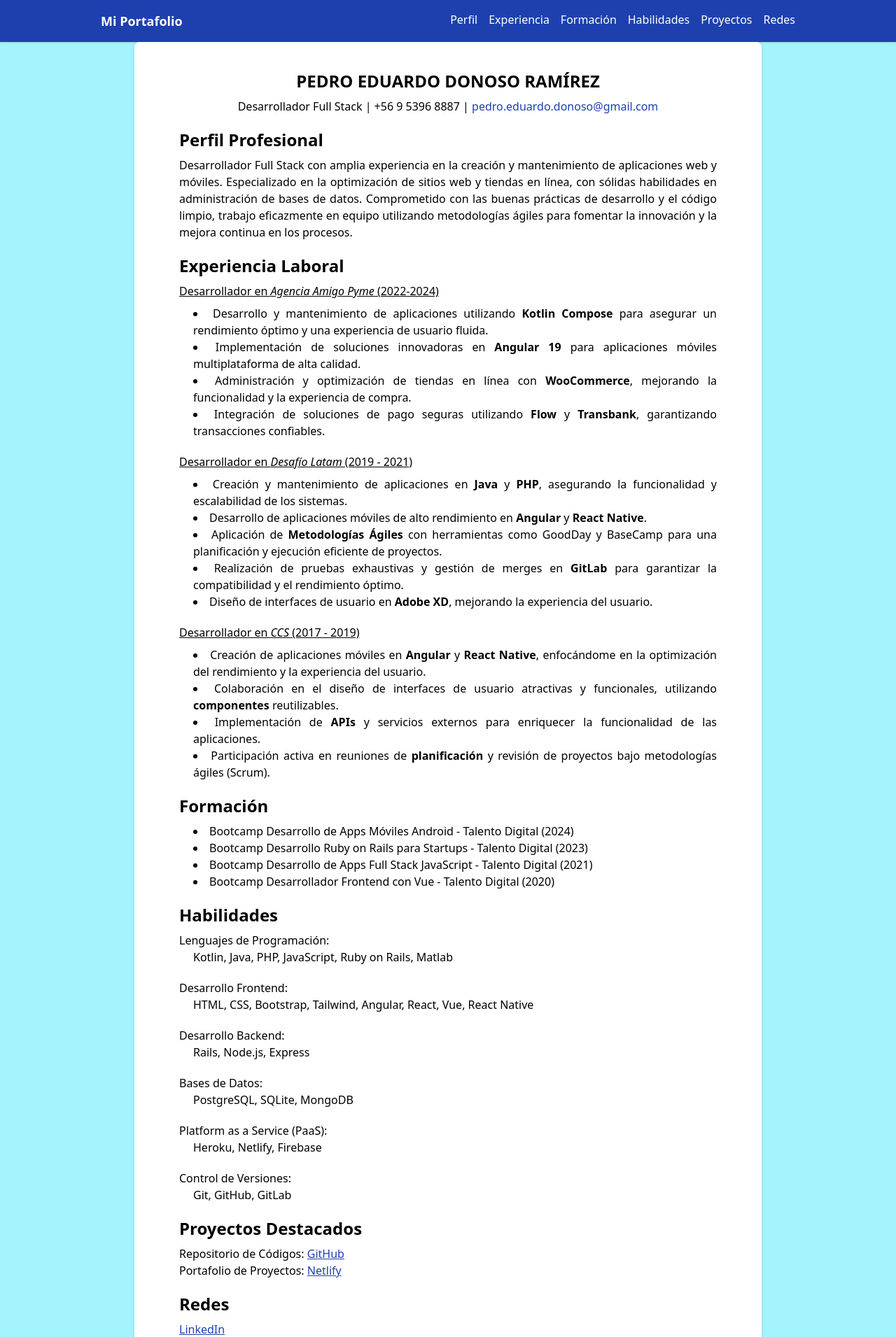
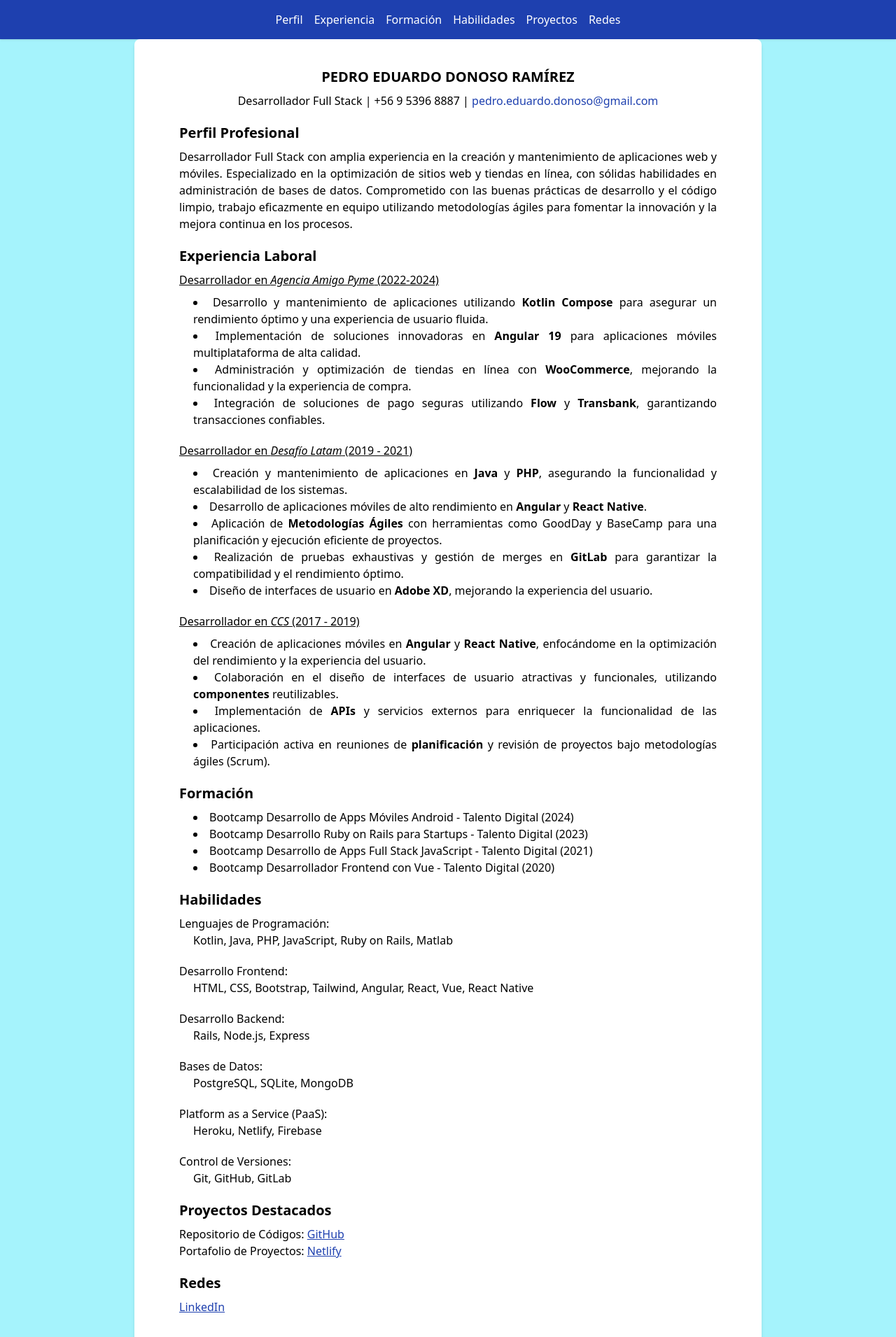
Before and after one commit to pedro-donoso/portafolio-nextjs, a Next.js app: page / in a window 1280 px wide. Shown: the top 1911 px of the page at 70% size. Built offline with nearby package versions, Linux system fonts and the light colour scheme.

Commit message:
reduzco tamaños

```diff
--- a/app/page.tsx
+++ b/app/page.tsx
@@ -3,11 +3,11 @@ import React from 'react';
 const Home: React.FC = () => {
   return (
     <main className='px-16 py-10 max-w-4xl mx-auto bg-white rounded-lg shadow-md'>
-      <h1 className='text-2xl font-bold mb-2 text-center'>PEDRO EDUARDO DONOSO RAMÍREZ</h1>
+      <h1 className='text-xl font-bold mb-2 text-center'>PEDRO EDUARDO DONOSO RAMÍREZ</h1>
       <p className='mt-2 text-center'>Desarrollador Full Stack | +56 9 5396 8887 | <a href="mailto:pedro.eduardo.donoso@gmail.com" className='text-blue-800'>pedro.eduardo.donoso@gmail.com</a></p>
 
       <section className='mt-5' id='perfil'>
-        <h2 className='text-2xl font-bold mb-2'>Perfil Profesional</h2>
+        <h2 className='text-xl font-bold mb-2'>Perfil Profesional</h2>
         <p className='text-justify'>
           Desarrollador Full Stack con amplia experiencia en la creación y mantenimiento de aplicaciones web
           y móviles. Especializado en la optimización de sitios web y tiendas en línea, con sólidas habilidades
@@ -18,7 +18,7 @@ const Home: React.FC = () => {
       </section>
 
       <section className='mt-5' id='experiencia'>
-        <h2 className='text-2xl font-bold mb-2'>Experiencia Laboral</h2>
+        <h2 className='text-xl font-bold mb-2'>Experiencia Laboral</h2>
         <h3 className='mb-2 underline'>Desarrollador en <i>Agencia Amigo Pyme</i> (2022-2024)</h3>
         <ul className='list-disc list-inside ml-5 mb-5 text-justify'>
           <li>Desarrollo y mantenimiento de aplicaciones utilizando <strong>Kotlin Compose</strong> para asegurar un rendimiento óptimo y una experiencia de usuario fluida.</li>
@@ -46,7 +46,7 @@ const Home: React.FC = () => {
       </section>
 
       <section className='mt-5' id='formacion'>
-        <h2 className='text-2xl font-bold mb-2'>Formación</h2>
+        <h2 className='text-xl font-bold mb-2'>Formación</h2>
         <ul className='list-disc list-inside ml-5 mb-5 text-justify'>
           <li>Bootcamp Desarrollo de Apps Móviles Android - Talento Digital (2024)</li>
           <li>Bootcamp Desarrollo Ruby on Rails para Startups - Talento Digital (2023)</li>
@@ -56,7 +56,7 @@ const Home: React.FC = () => {
       </section>
 
       <section className='mt-5' id='habilidades'>
-        <h2 className='text-2xl font-bold mb-2'>Habilidades</h2>
+        <h2 className='text-xl font-bold mb-2'>Habilidades</h2>
         <h3>Lenguajes de Programación:</h3>
         <p className='list-disc list-inside ml-5 mb-5 text-justify'>Kotlin, Java, PHP, JavaScript, Ruby on Rails, Matlab</p>
         <h3>Desarrollo Frontend:</h3>
@@ -72,7 +72,7 @@ const Home: React.FC = () => {
       </section>
 
       <section className='mt-5' id='proyectos'>
-        <h2 className='text-2xl font-bold mb-2'>Proyectos Destacados</h2>
+        <h2 className='text-xl font-bold mb-2'>Proyectos Destacados</h2>
         <ul>
           <li>Repositorio de Códigos: <a href="https://github.com/pedro-donoso" target="_blank" className='text-blue-800 underline'>GitHub</a></li>
           <li>Portafolio de Proyectos: <a href="https://app.netlify.com/teams/pedro-donoso/sites" target="_blank" className='text-blue-800 underline'>Netlify</a></li>
@@ -80,7 +80,7 @@ const Home: React.FC = () => {
       </section>
 
       <section className='mt-5' id='redes'>
-        <h2 className='text-2xl font-bold mb-2'>Redes</h2>
+        <h2 className='text-xl font-bold mb-2'>Redes</h2>
         <p><a href="https://www.linkedin.com/in/pedro-donoso-frontend/" target="_blank" className='text-blue-800 underline'>LinkedIn</a></p>
       </section>
     </main>
--- a/components/Topbar.tsx
+++ b/components/Topbar.tsx
@@ -3,8 +3,7 @@ import Link from 'next/link';
 const Topbar: React.FC = () => {
   return (
     <header className="bg-blue-800 shadow text-white">
-      <nav className="max-w-5xl mx-auto p-4 flex justify-between">
-        <div className="text-lg font-bold">Mi Portafolio</div>
+      <nav className="max-w-5xl mx-auto p-4 flex justify-center">
         <div className="space-x-4">
           <Link href="#perfil" className="text-white hover:text-yellow-500">Perfil</Link>
           <Link href="#experiencia" className="text-white hover:text-yellow-500">Experiencia</Link>
```
